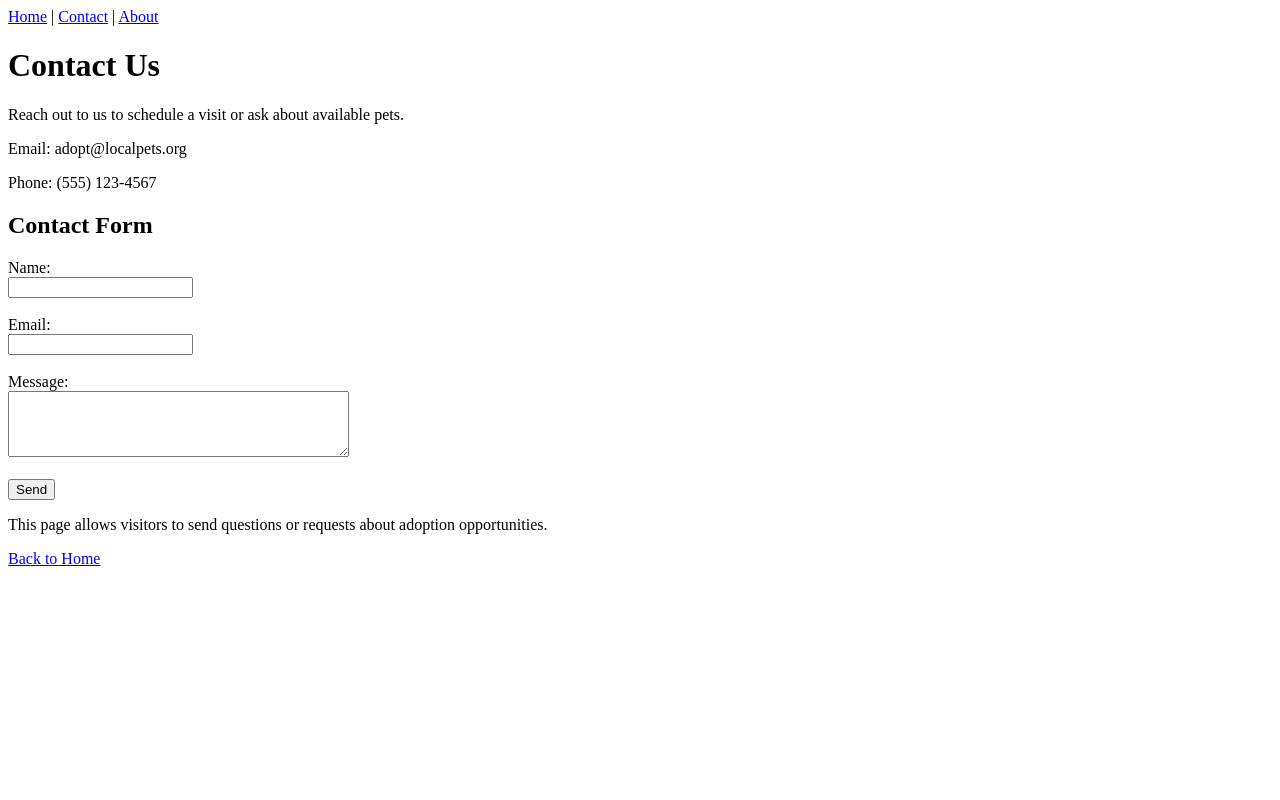
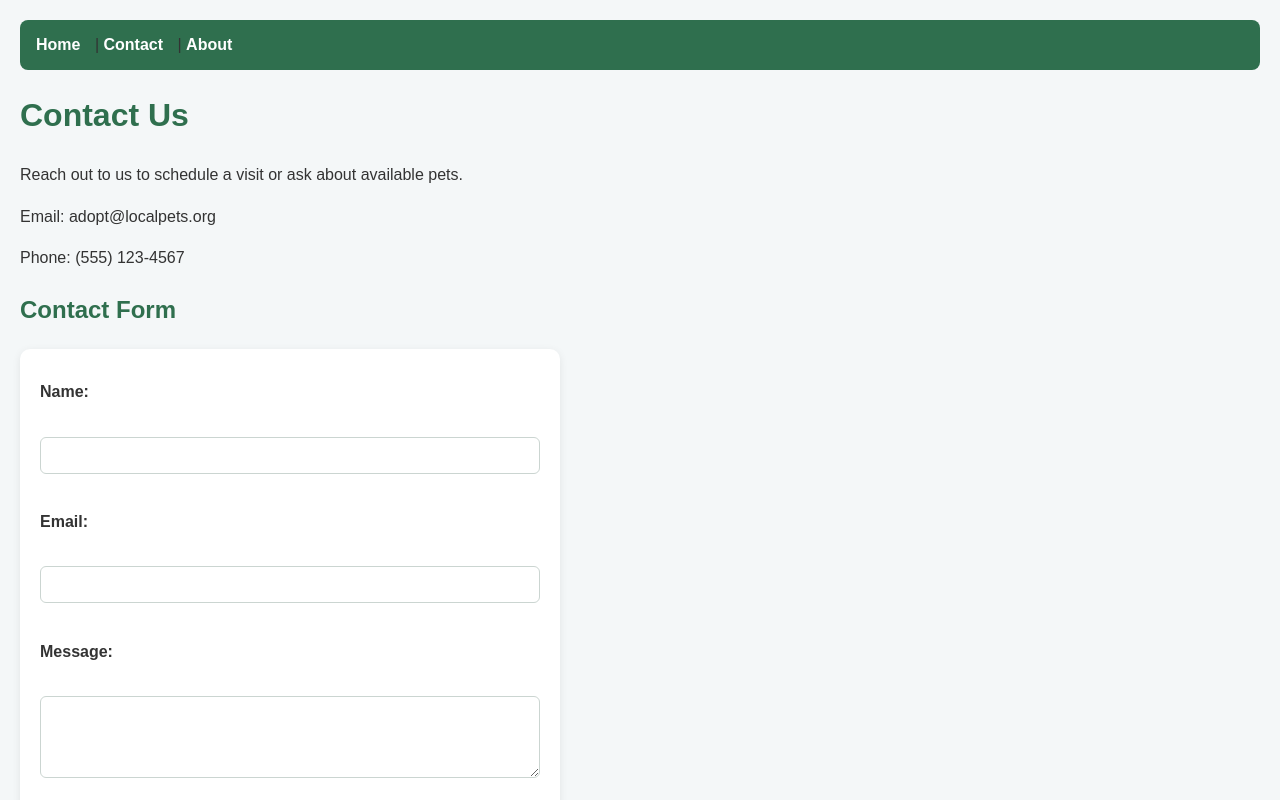
Before and after one commit to zeel513/m1-assignment, a plain HTML site: page contact.html in a window 1280 px wide. Shown: the top 800 px of the page. Drawn offline with Linux system fonts and the light colour scheme.

Commit message:
Styled contact.html

```diff
--- a/contact.html
+++ b/contact.html
@@ -4,6 +4,7 @@
     <meta charset="UTF-8" />
     <meta name="viewport" content="width=device-width, initial-scale=1.0" />
     <title>Contact Local Pet Adoption Service</title>
+    <link rel="stylesheet" href="style.css" />
   </head>
   <body>
     <!-- Site navigation links -->
--- /dev/null
+++ b/style.css
@@ -0,0 +1,108 @@
+body {
+  font-family: Arial, Helvetica, sans-serif;
+  line-height: 1.6;
+  margin: 0;
+  padding: 20px;
+  background-color: #f4f7f8;
+  color: #333;
+}
+
+nav {
+  background-color: #2f6f4e;
+  padding: 12px 16px;
+  border-radius: 8px;
+  margin-bottom: 20px;
+}
+
+nav a {
+  color: #ffffff;
+  text-decoration: none;
+  margin-right: 10px;
+  font-weight: bold;
+}
+
+h1,
+h2 {
+  color: #2f6f4e;
+  margin-top: 20px;
+}
+
+p {
+  margin-bottom: 12px;
+}
+
+a {
+  color: #1e5f74;
+  text-decoration: none;
+}
+
+a:hover {
+  color: #0f3d49;
+  text-decoration: underline;
+}
+
+img {
+  border-radius: 10px;
+  border: 3px solid #dce7e2;
+  margin: 10px 15px 10px 0;
+  max-width: 100%;
+  height: auto;
+}
+
+table {
+  width: 100%;
+  border-collapse: collapse;
+  background-color: #ffffff;
+  margin-top: 20px;
+  box-shadow: 0 2px 8px rgba(0, 0, 0, 0.08);
+}
+
+th,
+td {
+  border: 1px solid #d0d8d4;
+  padding: 10px;
+  text-align: left;
+}
+
+th {
+  background-color: #2f6f4e;
+  color: #ffffff;
+}
+
+form {
+  background-color: #ffffff;
+  padding: 20px;
+  border-radius: 10px;
+  box-shadow: 0 2px 8px rgba(0, 0, 0, 0.08);
+  max-width: 500px;
+  margin-top: 20px;
+}
+
+label {
+  display: block;
+  margin-top: 10px;
+  font-weight: bold;
+}
+
+input,
+textarea,
+button {
+  width: 100%;
+  padding: 10px;
+  margin-top: 6px;
+  border: 1px solid #cbd5d1;
+  border-radius: 6px;
+  box-sizing: border-box;
+}
+
+button {
+  background-color: #2f6f4e;
+  color: #ffffff;
+  cursor: pointer;
+  font-weight: bold;
+  margin-top: 15px;
+}
+
+button:hover {
+  background-color: #22563f;
+}
```
Also changed, not shown: index.html (+1 -72 lines).
